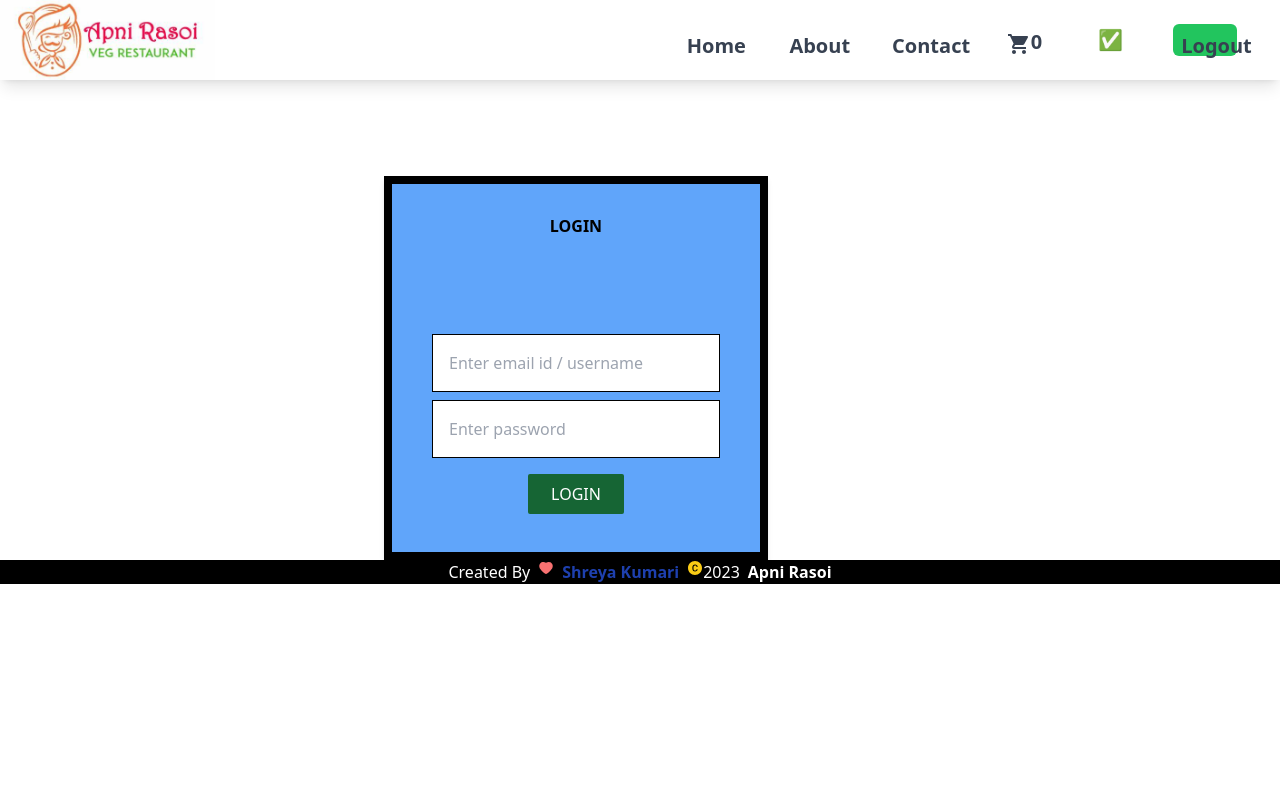
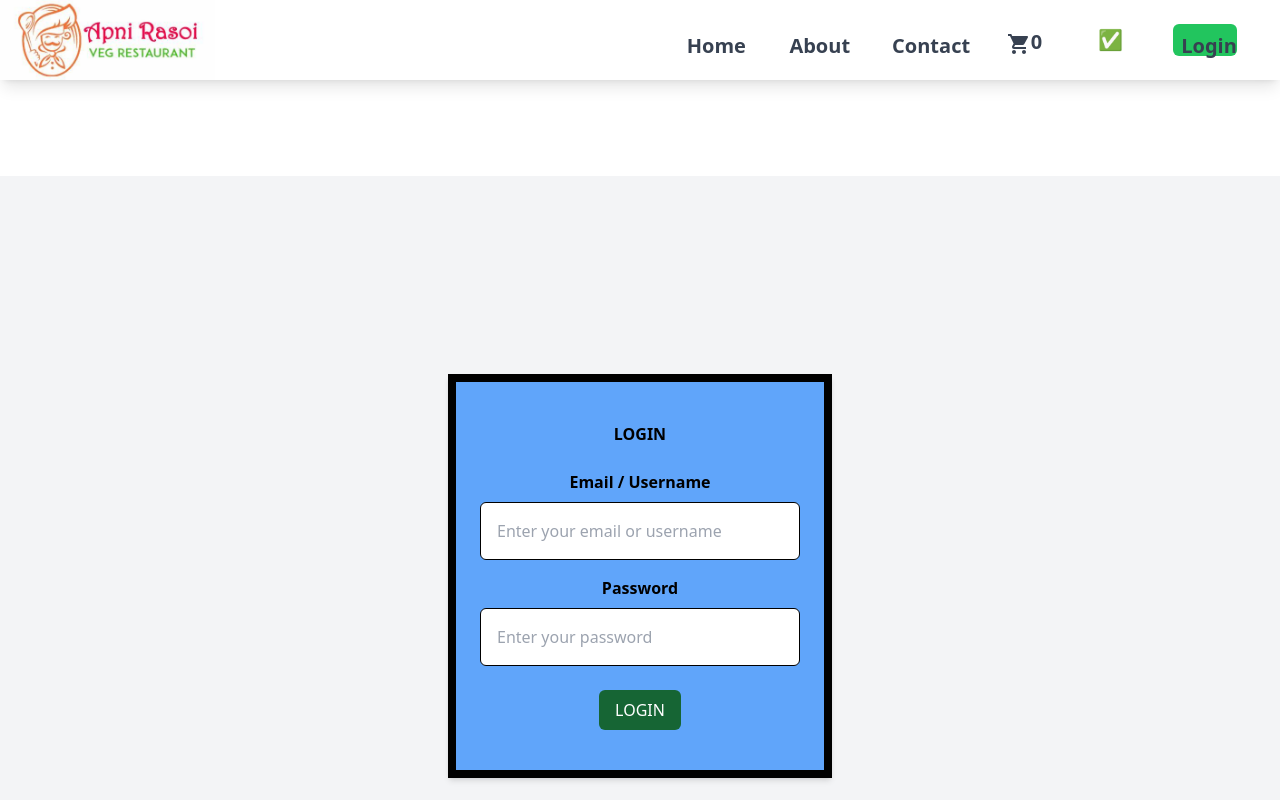
Before and after one commit to shreypilot/Apni-Rasoi, a React (Create React App) app: page /login in a window 1280 px wide. Shown: the top 800 px of the page. Built offline with nearby package versions, Linux system fonts and the light colour scheme.

Commit message:
swap log in log out so that when user open site  login show in header and changed login page

```diff
--- a/src/components/Header.js
+++ b/src/components/Header.js
@@ -86,17 +86,17 @@ const Header = () => {
           <li>
             {isLoggedin ? (
               <button
+                className="hover:bg-green-500 hover:text-white bg-green-500 w-16 h-8 m-1 p-2 rounded-md"
+                onClick={() => navigate("/login")}
+              >Login</button>
+            ) : (
+              <button
                 className="hover:bg-red-500 hover:text-white bg-green-500 w-16 h-8 m-1 p-2 rounded-md"
                 onClick={() => setIsLoggedin(false)}
               >
                 Logout
               </button>
-            ) : (
-              <button
-                className="hover:bg-green-500 hover:text-white bg-green-500 w-16 h-8 m-1 p-2 rounded-md"
-                onClick={() => setIsLoggedin(true)}
-              >Login</button>
-            )}
+            ) }
           </li>
         </ul>
       </div>
--- a/src/components/Login.js
+++ b/src/components/Login.js
@@ -42,43 +42,54 @@ const navigate = useNavigate();
               handleBlur,
               handleSubmit,
             }) => (
-              <div className=" flex flex-col mt-24 ml-96 my-auto box-border border-black  items-center justify-center bg-blue-400 border-8 w-96 h-96 shadow-md  ">
-                <div className="flex flex-col text-center  relative px-6 py-10">
-               {/* Passing handleSubmit parameter tohtml form onSubmit property */}
+              <div className="flex flex-col justify-center items-center mt-10 md:mt-24 bg-gray-100 h-screen w-screen">
+                  <div className="box-border border-black bg-blue-400 border-8 shadow-md w-full md:w-96">
+                    <div className="relative px-6 py-10 text-center">
+                      {/* Passing handleSubmit parameter to html form onSubmit property */}
                       <form noValidate onSubmit={handleSubmit}>
-                    <h1 className="text-black font-bold  uppercase" >Login</h1>
+                        <h1 className="text-black font-bold uppercase mb-6">Login</h1>
                         {/* Our input html with passing formik parameters like handleChange, values, handleBlur to input properties */}
+                        <div className="mb-4">
+                          <label className="block text-black font-bold mb-2" htmlFor="email">Email / Username</label>
                           <input
                             type="email"
                             name="email"
                             onChange={handleChange}
                             onBlur={handleBlur}
                             value={values.email}
-                      placeholder="Enter email id / username"
-                      className=" w-72 p-4 mt-24 border border-black "
+                            placeholder="Enter your email or username"
+                            className="w-full p-4 border border-black rounded-md"
                             id="email"
                           />
                           {/* If validation is not passed show errors */}
-                    <p className="error">
-                      {errors.email && touched.email && errors.email}
-                    </p>
+                          {errors.email && touched.email && (
+                            <p className="text-red-500 text-xs italic">{errors.email}</p>
+                          )}
+                        </div>
                         {/* Our input html with passing formik parameters like handleChange, values, handleBlur to input properties */}
+                        <div className="mb-6">
+                          <label className="block text-black font-bold mb-2" htmlFor="password">Password</label>
                           <input
                             type="password"
                             name="password"
                             onChange={handleChange}
                             onBlur={handleBlur}
                             value={values.password}
-                      placeholder="Enter password"
-                      className="m-2 p-4 w-72 border border-black "
+                            placeholder="Enter your password"
+                            className="w-full p-4 border border-black rounded-md"
+                            id="password"
                           />
                           {/* If validation is not passed show errors */}
-                    <p className="error">
-                      {errors.password && touched.password && errors.password}
-                    </p>
+                          {errors.password && touched.password && (
+                            <p className="text-red-500 text-xs italic">{errors.password}</p>
+                          )}
+                        </div>
                         {/* Click on submit button to submit the form */}
-                    <button type="submit" className="bg-green-800 p-2 m-2 w-24 uppercase text-white rounded-sm">Login</button>
+                        <button type="submit" className="bg-green-800 text-white uppercase py-2 px-4 rounded-md hover:bg-green-700 focus:outline-none focus:ring-2 focus:ring-green-600 focus:ring-opacity-50">
+                          Login
+                        </button>
                       </form>
+                    </div>
                   </div>
                 </div>
             )}
```
Lines whose indentation alone changed are shown as unchanged.
